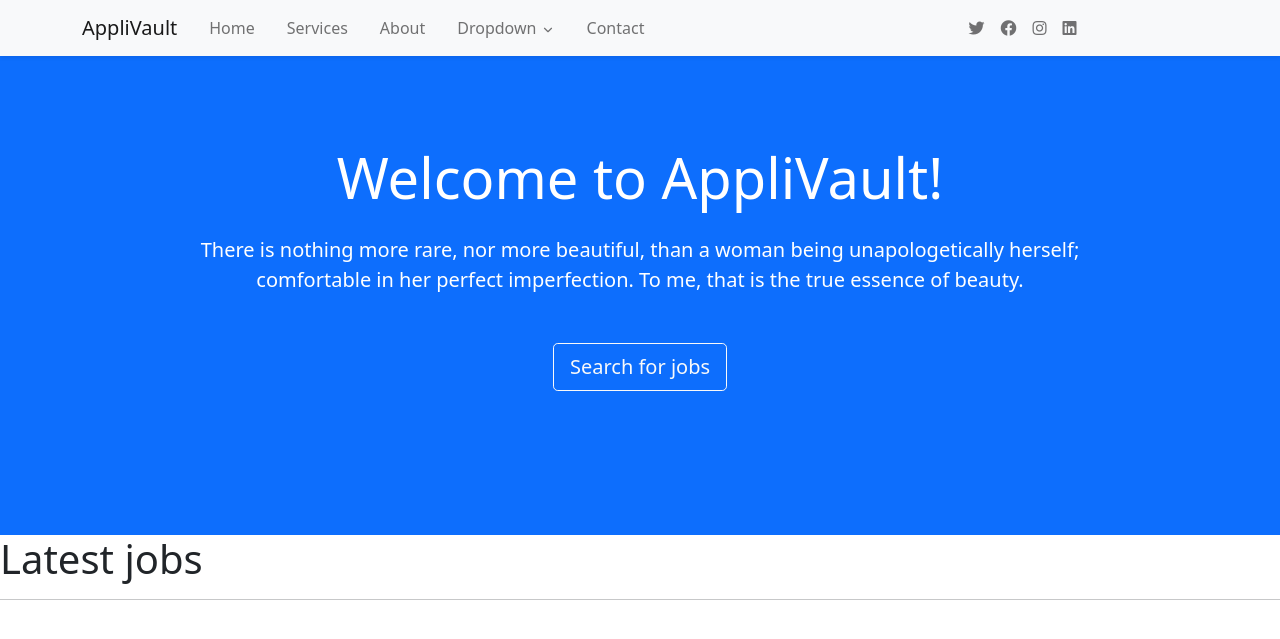
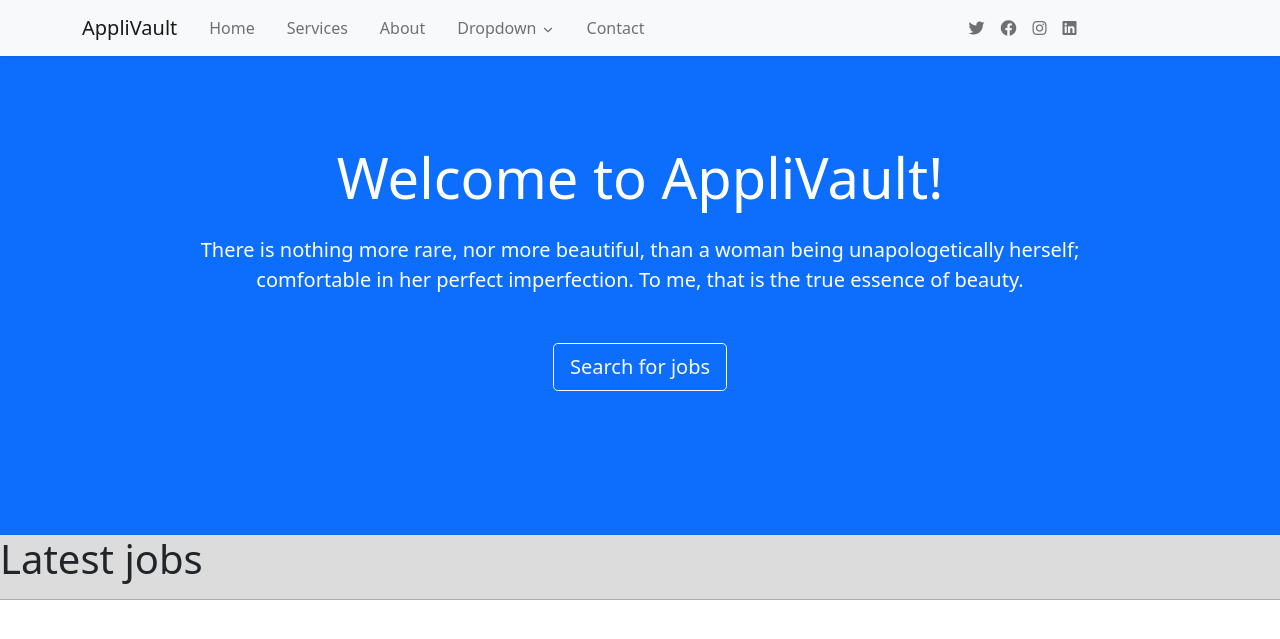
Before and after one commit to IanMalobaMwakha/AppliVault, a Python web app: template applivault/core/templates/core/index.html in a window 1280 px wide. Shown: the top 639 px of the page. Run offline with Jinja, Linux system fonts and the light colour scheme; the template is opened without the code that fills it, so the values that code supplies are empty; some libraries are stand-ins or nearby versions.

Commit message:
modified:   applivault/core/templates/core/index.html

```diff
--- a/applivault/core/templates/core/index.html
+++ b/applivault/core/templates/core/index.html
@@ -4,7 +4,6 @@
 
 {% block content %}
    <!--The html below this line is for display purpose only-->
-
    <div class="py-5 text-center text-white bg-primary">
       <div class="container py-5">
          <div class="row py-5">
@@ -15,6 +14,9 @@
          </div>
       </div>
    </div>
+
+
+   <div style="background-color: gainsboro;">
       <h1>Latest jobs</h1>
       <hr>
       {% for job in jobs %}
@@ -44,7 +46,5 @@
             </li>
          </ul>
       {% endfor %}
-   <div>
-
    </div>
 {% endblock %}
```
Lines whose indentation alone changed are shown as unchanged.
